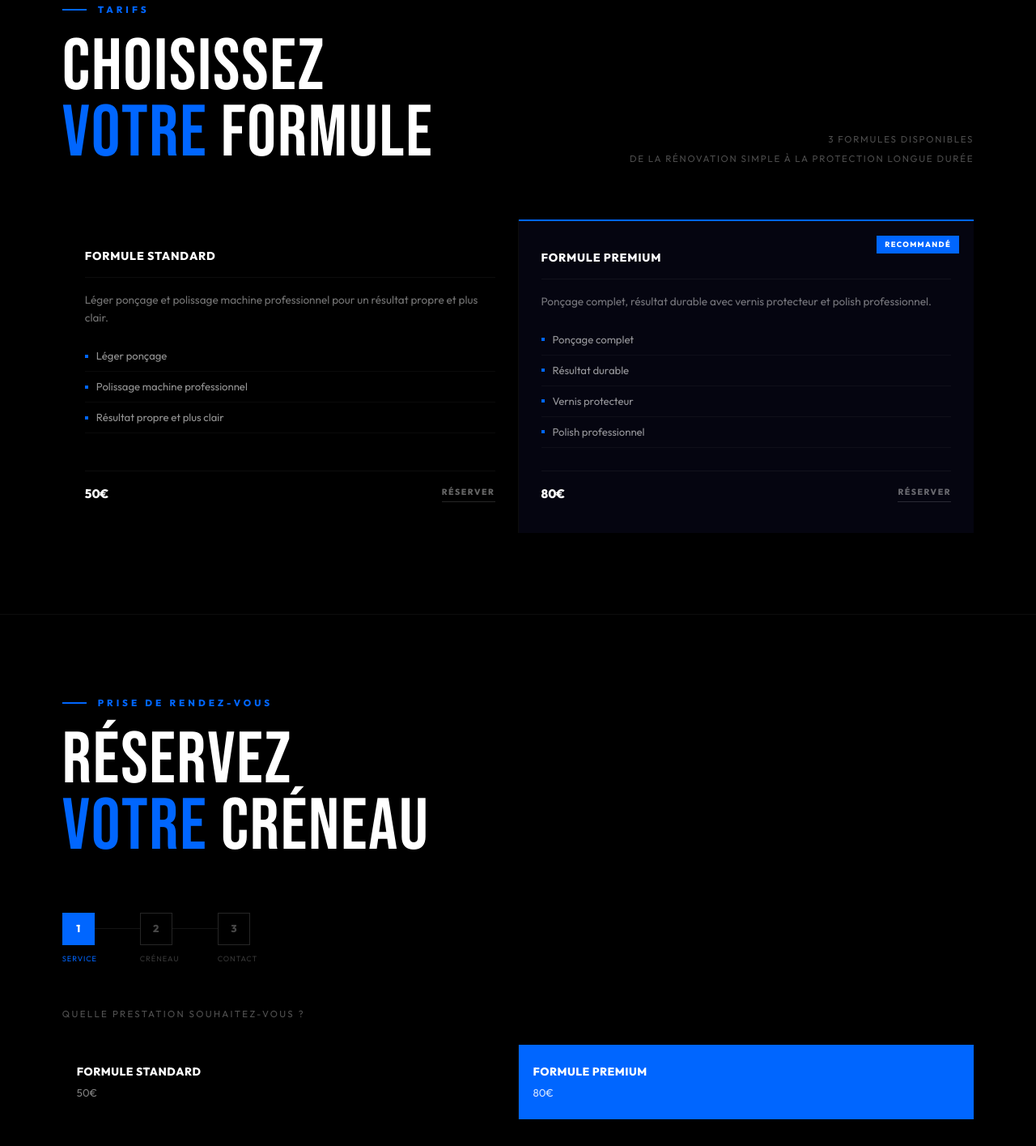
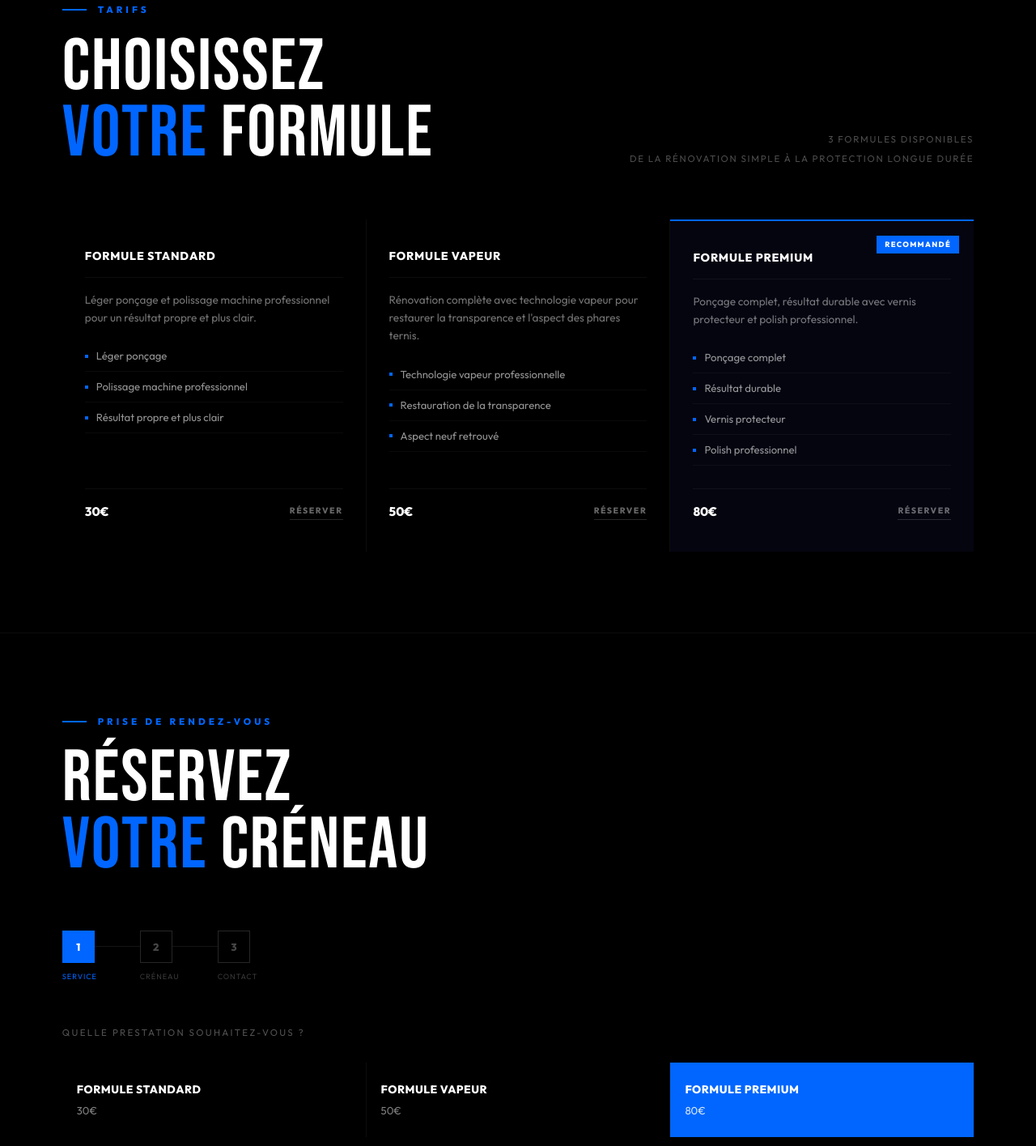
Before and after one commit to zelhajjdib/gp_fusion, a website built with Vite: page phare.html in a window 1280 px wide. Shown: the part 1876-3291 px from the top of the page at 81% size. Built offline with nearby package versions, Linux system fonts and the light colour scheme.

Commit message:
feat : add Vapeur formula and adjust Standard price on phare page
Standard: 50€ → 30€
New Vapeur formula: 50€
Premium: unchanged at 80€

Co-Authored-By: Claude Sonnet 4.6 <noreply@anthropic.com>

```diff
--- a/phare.html
+++ b/phare.html
@@ -135,6 +135,23 @@
               <li>Résultat propre et plus clair</li>
             </ul>
             <div class="sp-card__foot">
+              <div class="sp-card__price">30€</div>
+              <a href="#rdv" class="sp-card__cta">RÉSERVER</a>
+            </div>
+          </div>
+
+          <!-- Formule Vapeur -->
+          <div class="sp-card">
+            <div class="sp-card__head">
+              <div class="sp-card__name">Formule Vapeur</div>
+            </div>
+            <p class="sp-card__desc">Rénovation complète avec technologie vapeur pour restaurer la transparence et l'aspect des phares ternis.</p>
+            <ul class="sp-card__list">
+              <li>Technologie vapeur professionnelle</li>
+              <li>Restauration de la transparence</li>
+              <li>Aspect neuf retrouvé</li>
+            </ul>
+            <div class="sp-card__foot">
               <div class="sp-card__price">50€</div>
               <a href="#rdv" class="sp-card__cta">RÉSERVER</a>
             </div>
@@ -193,8 +210,12 @@
         <div class="sp-panel is-active" id="panel1">
           <p class="sp-panel-q">Quelle prestation souhaitez-vous ?</p>
           <div class="sp-tiles">
-            <div class="sp-tile" data-service="Formule Standard — 50€">
+            <div class="sp-tile" data-service="Formule Standard — 30€">
               <div class="sp-tile__name">Formule Standard</div>
+              <div class="sp-tile__price">30€</div>
+            </div>
+            <div class="sp-tile" data-service="Formule Vapeur — 50€">
+              <div class="sp-tile__name">Formule Vapeur</div>
               <div class="sp-tile__price">50€</div>
             </div>
             <div class="sp-tile is-sel" data-service="Formule Premium — 80€">
```
